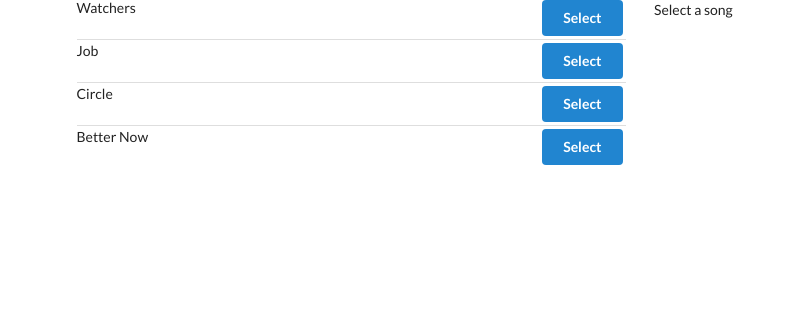
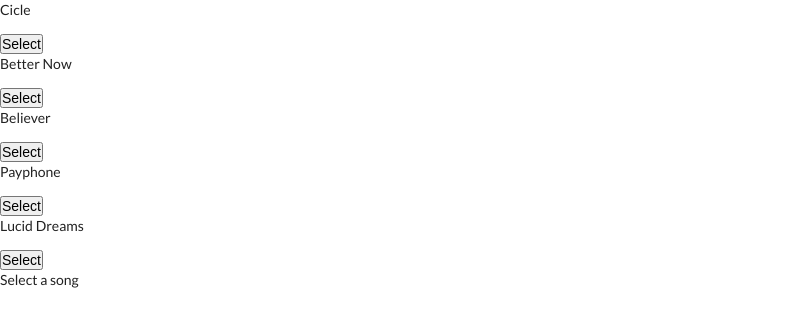
Before and after one commit to htutwaiphyoe/Redux, a React (Create React App) app: page / in a window 1280 px wide. Shown: the top 326 px of the page, without its empty margins (0-796 px from the left). Built offline with nearby package versions, Linux system fonts and the light colour scheme.

Commit message:
Refactoring Code

```diff
--- a/src/actions/index.js
+++ b/src/actions/index.js
@@ -1,13 +1,7 @@
-// Action Creators
-
-// Select Song Action Creator
-
-export const selectSong = (song) => {
-    // return action
+// Action Creator
+export default (type, payload) => {
     return {
-        type: "SELECT_SONG",
-        payload: {
-            song,
-        },
+        type,
+        payload,
     };
 };
--- a/src/components/App.js
+++ b/src/components/App.js
@@ -1,19 +1,11 @@
 import React from "react";
 import SongList from "./SongList/SongList";
 import SongDetail from "./SongDetail/SongDetail";
-import "./App.css";
-
 const App = (props) => {
     return (
-        <div className="ui container grid">
-            <div className="ui row">
-                <div className="column eight wide">
-                    <SongList />
-                </div>
-                <div className="column two wide">
-                    <SongDetail />
-                </div>
-            </div>
+        <div>
+            <SongList />
+            <SongDetail />
         </div>
     );
 };
--- a/src/components/SongDetail/SongDetail.js
+++ b/src/components/SongDetail/SongDetail.js
@@ -1,12 +1,14 @@
 import React from "react";
 import { connect } from "react-redux";
-
 const SongDetail = (props) => {
-    if (props.song) {
+    const { song } = props;
+    if (song) {
         return (
             <div>
-                <p>{props.song.title}</p>
-                <p>{props.song.duration}</p>
+                <p>Song Detail</p>
+                <p>{song.title}</p>
+                <p>{song.artist}</p>
+                <p>{song.duration}</p>
             </div>
         );
     }
--- a/src/components/SongList/Song/Song.js
+++ b/src/components/SongList/Song/Song.js
@@ -1,18 +1,18 @@
 import React from "react";
 import { connect } from "react-redux";
-import { selectSong } from "../../../actions";
+import actionCreator from "../../../actions";
 const Song = (props) => {
-    const { song } = props;
+    const { title } = props.song;
+
     return (
-        <div className="item" key={song.title}>
-            <div className="right floated content">
-                <button className="ui button primary" onClick={() => props.selectSong(song)}>
-                    Select
-                </button>
-            </div>
-            <div className="content">{song.title}</div>
+        <div>
+            <p>{title}</p>
+            <button onClick={() => props.selectSong("SELECT_SONG", props.song)}>Select</button>
         </div>
     );
 };
-const mapDispatchToProps = { selectSong };
+
+const mapDispatchToProps = {
+    selectSong: actionCreator,
+};
 export default connect(null, mapDispatchToProps)(Song);
--- a/src/components/SongList/SongList.js
+++ b/src/components/SongList/SongList.js
@@ -1,15 +1,10 @@
 import React from "react";
 import { connect } from "react-redux";
 import Song from "./Song/Song";
-
-class SongList extends React.Component {
-    showList() {
-        return this.props.songs.map((song) => <Song song={song} key={song.title} />);
-    }
-    render() {
-        return <div className="ui divided list">{this.showList()}</div>;
-    }
-}
+const SongList = (props) => {
+    const songs = props.songs.map((song) => <Song song={song} key={song.title} />);
+    return <div>{songs}</div>;
+};
 
 const mapStateToProps = (state) => {
     return {
--- a/src/index.js
+++ b/src/index.js
@@ -6,7 +6,6 @@ import "./index.css";
 import App from "./components/App";
 import * as serviceWorker from "./serviceWorker";
 import reducers from "./reducers";
-
 ReactDOM.render(
     <React.StrictMode>
         <Provider store={createStore(reducers)}>
--- a/src/reducers/index.js
+++ b/src/reducers/index.js
@@ -1,22 +1,21 @@
+// Reducers
 import { combineReducers } from "redux";
-// Reducers
-
-// SongListReducer
 const songListReducer = () => {
     return [
-        { title: "Watchers", duration: "2:30" },
-        { title: "Job", duration: "5:10" },
-        { title: "Circle", duration: "3:10" },
-        { title: "Better Now", duration: "3:10" },
+        { title: "Cicle", artist: "Post Malone", duration: "3:35" },
+        { title: "Better Now", artist: "Post Malone", duration: "3:52" },
+        { title: "Believer", artist: "Imagine Dragons", duration: "3:25" },
+        { title: "Payphone", artist: "Maroon 5", duration: "4:05" },
+        { title: "Lucid Dreams", artist: "Juice Wrld", duration: "4:00" },
     ];
 };
 
-// selected song reducer
-const selectedSongReducer = (selectedSong = null, action) => {
+const selectedSongReducer = (song = null, action) => {
     if (action.type === "SELECT_SONG") {
-        return action.payload.song;
+        return action.payload;
     }
-    return selectedSong;
+
+    return song;
 };
 
 export default combineReducers({
```
